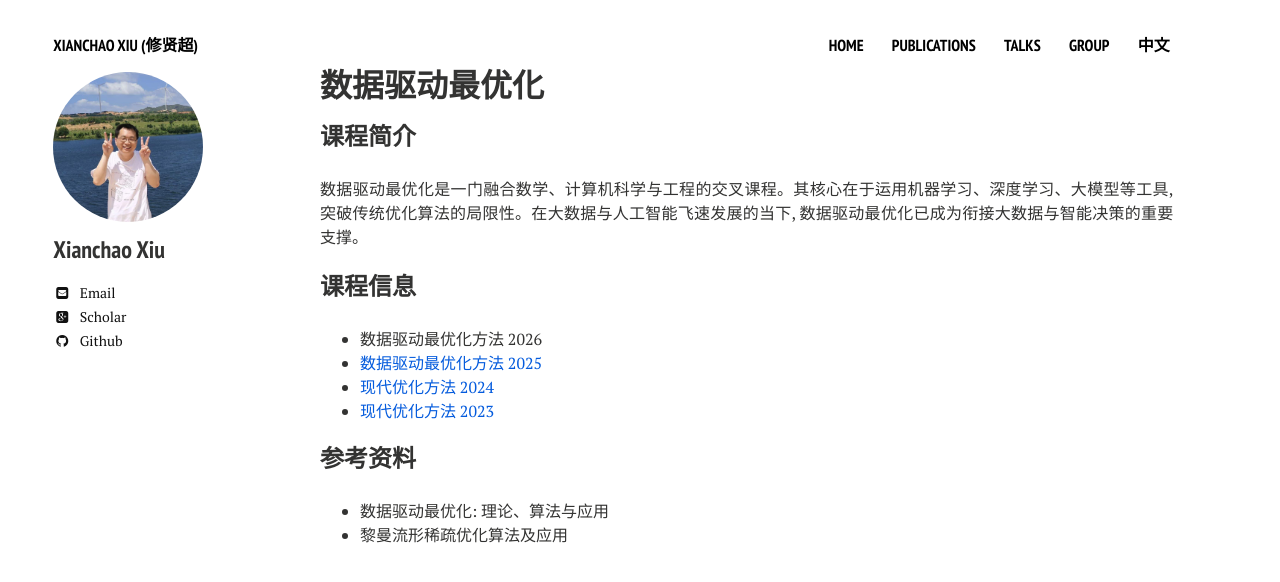
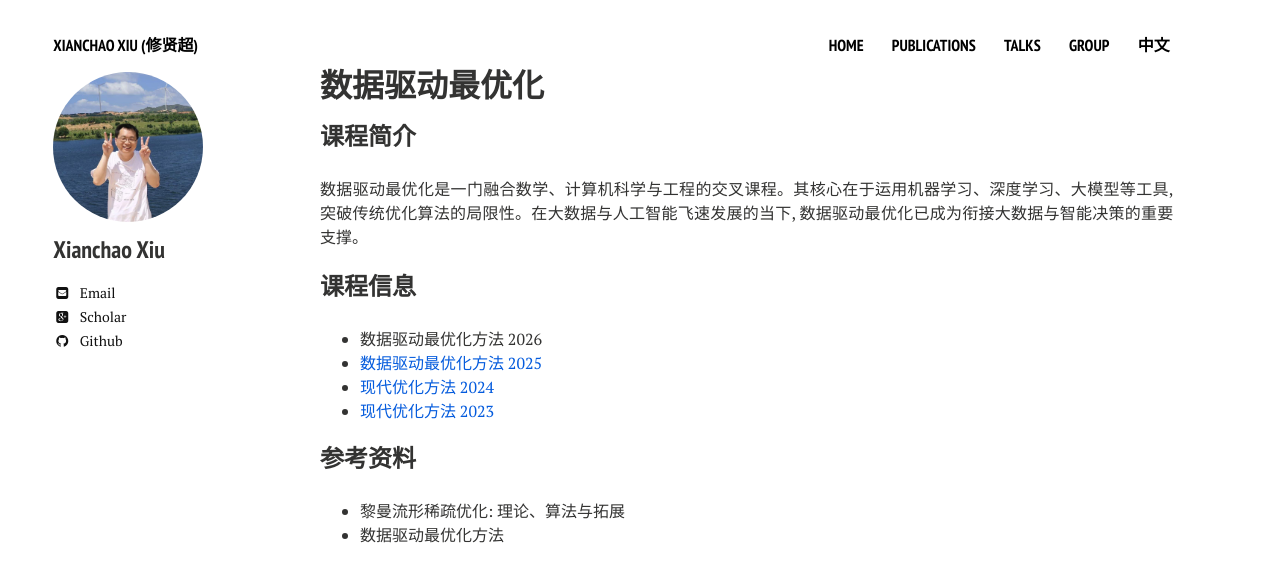
Before and after one commit to xianchaoxiu/xianchaoxiu.github.io, a Jekyll site: the page built from chinese/course/OPT/index.md, in a window 1280 px wide. Shown: the top 582 px of the page. Built offline with Jekyll 4.4.1, drawn with Linux system fonts in a browser that asks for light colours; nearby versions of some CDN libraries.

Commit message:
Update index.md

```diff
--- a/chinese/course/OPT/index.md
+++ b/chinese/course/OPT/index.md
@@ -19,6 +19,5 @@ share: false
 
 
 ### 参考资料
-
-* 数据驱动最优化: 理论、算法与应用 <br>
-* 黎曼流形稀疏优化算法及应用<br>
+* 黎曼流形稀疏优化: 理论、算法与拓展<br>
+* 数据驱动最优化方法 <br>
```
